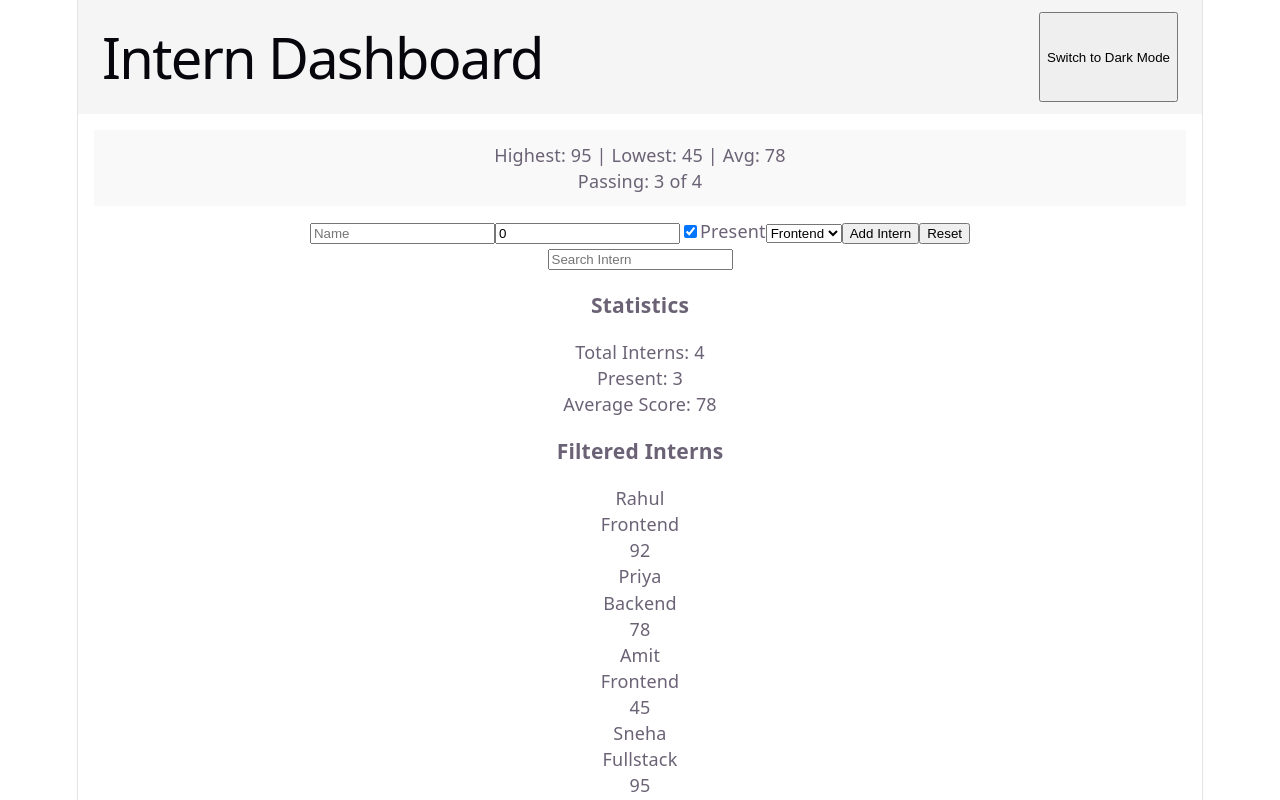
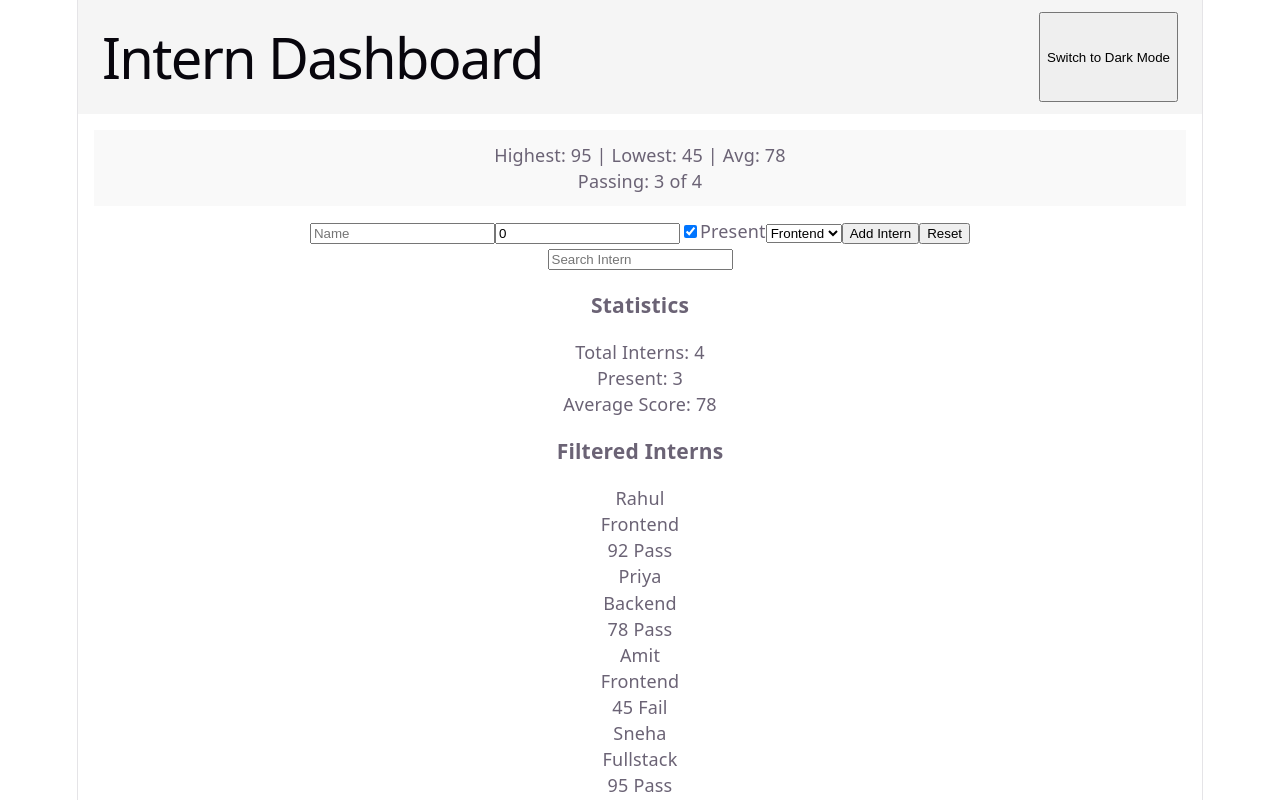
Before and after one commit to liviyalawrence30/intern-training, a React (Vite) app in the folder react/session4/: page / in a window 1280 px wide. Shown: the top 800 px of the page. Built offline with nearby package versions, Linux system fonts and the light colour scheme.

Commit message:
section 3 complete

```diff
--- a/react/session4/src/components/InternSearch.tsx
+++ b/react/session4/src/components/InternSearch.tsx
@@ -1,5 +1,6 @@
 import { useInterns } from '../contexts/intern-context'
 import useInternSearch from '../hooks/useInternSearch'
+import { getScoreLabel } from '../utils/score-label'
 
 function InternSearch() {
   const { interns } = useInterns()
@@ -32,7 +33,12 @@ function InternSearch() {
         <div key={intern.id}>
           <p>{intern.name}</p>
           <p>{intern.role}</p>
-          <p>{intern.score}</p>
+          <p>
+  {intern.score}{' '}
+  <span>
+    {getScoreLabel(intern.score)}
+  </span>
+</p>
         </div>
       ))}
     </div>
--- /dev/null
+++ b/react/session4/src/utils/score-label.ts
@@ -0,0 +1,3 @@
+export function getScoreLabel(score: number): string {
+  return score >= 50 ? 'Pass' : 'Fail'
+}
```
Also changed, not shown: react/session4/playwright-report/index.html (+1 -1 lines), 2 other files (tests, documents, lock files or other folders).
